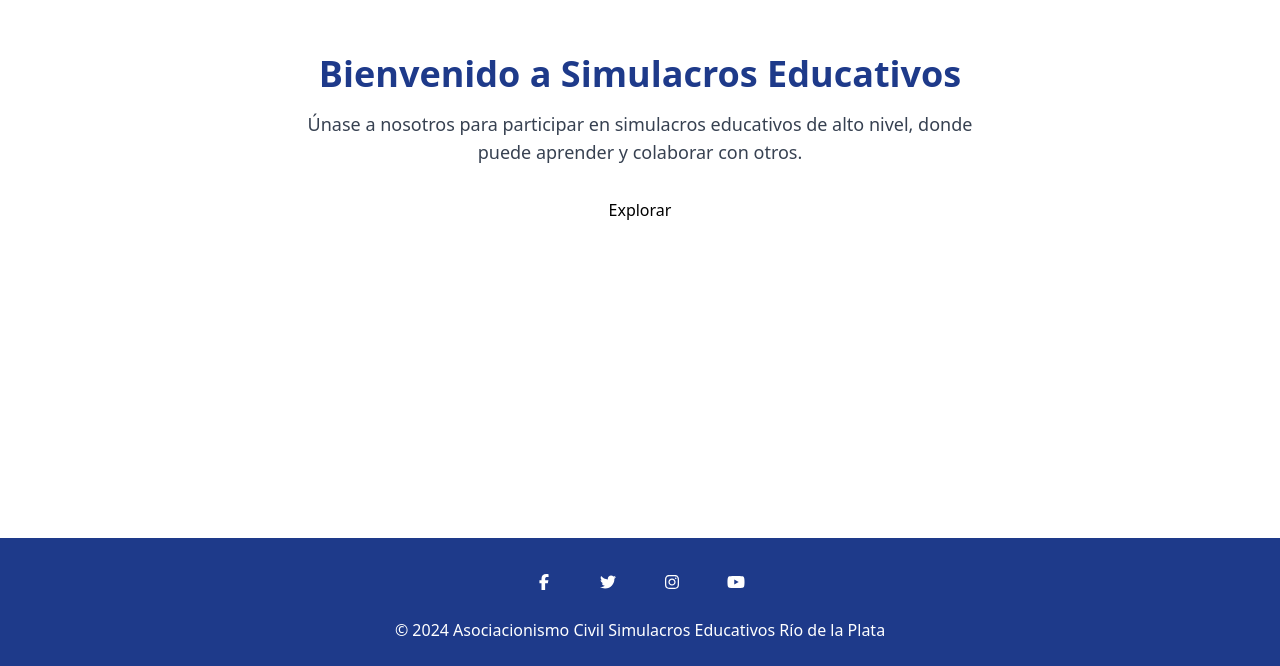
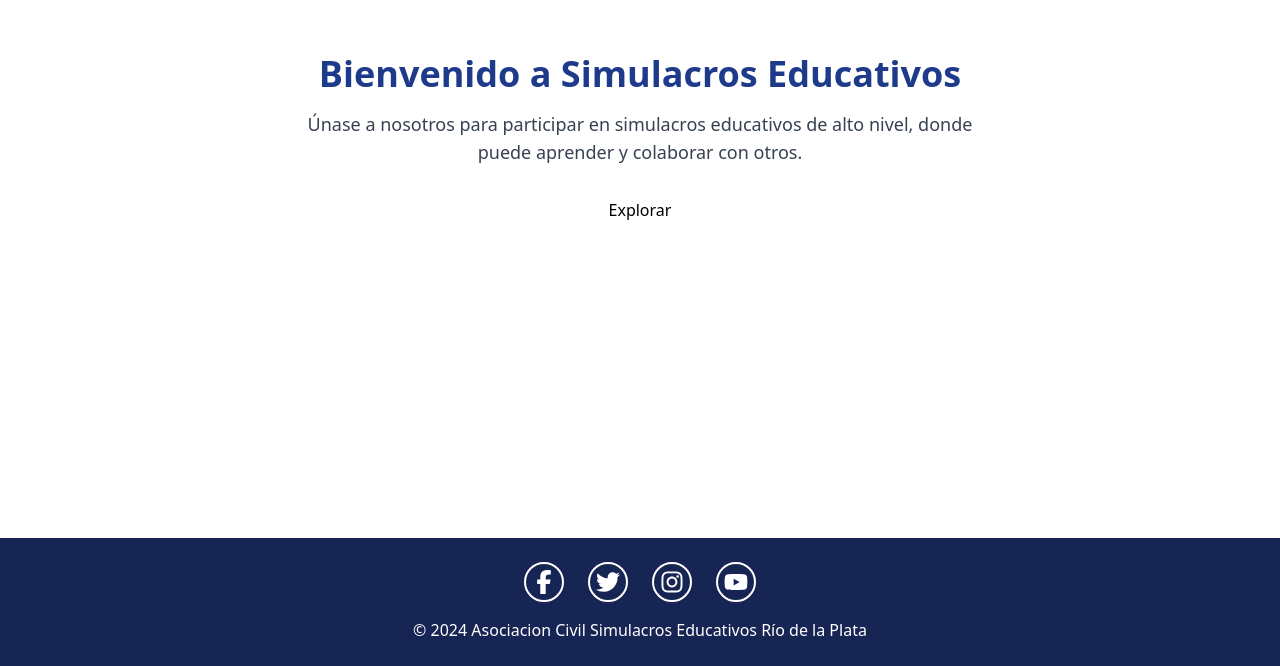
Before and after one commit to UliG1430/acserp-onu-website, a React (Vite) app: page / in a window 1280 px wide. Shown: the part 399-1065 px from the top of the page. Built offline with nearby package versions, Linux system fonts and the light colour scheme; the HTML template or start-up script is replaced by a standard one.

Commit message:
new style footer social media icons

```diff
--- a/src/components/Footer.jsx
+++ b/src/components/Footer.jsx
@@ -4,50 +4,50 @@ import { faFacebookF, faTwitter, faInstagram, faYoutube } from '@fortawesome/fre
 
 const Footer = () => {
   return (
-    <footer className="bg-blue-900 text-white py-6">
+    <footer className="bg-blue-950 text-white py-6">
       <div className="container mx-auto flex justify-center space-x-6">
         {/* Facebook */}
-        <a href="https://facebook.com" target="_blank" rel="noopener noreferrer" className="social-icon si-facebook group">
-          <span className="icon">
-            <FontAwesomeIcon icon={faFacebookF} className="text-white" />
+        <a href="https://facebook.com" target="_blank" rel="noopener noreferrer" className="social-icon group relative flex items-center justify-center w-12 h-12 border-2 border-white rounded-full overflow-hidden transition duration-300 ease-in-out hover:bg-blue-500">
+          <span className="absolute inset-0 flex items-center justify-center text-white transition-transform duration-300 ease-in-out transform group-hover:-translate-y-full">
+            <FontAwesomeIcon icon={faFacebookF} className="h-6 w-6" />
           </span>
-          <span className="icon-active">
-            <FontAwesomeIcon icon={faFacebookF} className="text-blue-500" />
+          <span className="absolute inset-0 flex items-center justify-center text-blue-500 transition-transform duration-300 ease-in-out transform translate-y-full group-hover:translate-y-0 group-hover:text-white">
+            <FontAwesomeIcon icon={faFacebookF} className="h-6 w-6" />
           </span>
         </a>
 
         {/* Twitter */}
-        <a href="https://twitter.com" target="_blank" rel="noopener noreferrer" className="social-icon si-twitter group">
-          <span className="icon">
-            <FontAwesomeIcon icon={faTwitter} className="text-white" />
+        <a href="https://twitter.com" target="_blank" rel="noopener noreferrer" className="social-icon group relative flex items-center justify-center w-12 h-12 border-2 border-white rounded-full overflow-hidden transition duration-300 ease-in-out hover:bg-blue-400">
+          <span className="absolute inset-0 flex items-center justify-center text-white transition-transform duration-300 ease-in-out transform group-hover:-translate-y-full">
+            <FontAwesomeIcon icon={faTwitter} className="h-6 w-6" />
           </span>
-          <span className="icon-active">
-            <FontAwesomeIcon icon={faTwitter} className="text-blue-400" />
+          <span className="absolute inset-0 flex items-center justify-center text-blue-400 transition-transform duration-300 ease-in-out transform translate-y-full group-hover:translate-y-0 group-hover:text-white">
+            <FontAwesomeIcon icon={faTwitter} className="h-6 w-6" />
           </span>
         </a>
 
         {/* Instagram */}
-        <a href="https://instagram.com" target="_blank" rel="noopener noreferrer" className="social-icon si-instagram group">
-          <span className="icon">
-            <FontAwesomeIcon icon={faInstagram} className="text-white" />
+        <a href="https://instagram.com" target="_blank" rel="noopener noreferrer" className="social-icon group relative flex items-center justify-center w-12 h-12 border-2 border-white rounded-full overflow-hidden transition duration-300 ease-in-out hover:bg-pink-500">
+          <span className="absolute inset-0 flex items-center justify-center text-white transition-transform duration-300 ease-in-out transform group-hover:-translate-y-full">
+            <FontAwesomeIcon icon={faInstagram} className="h-6 w-6" />
           </span>
-          <span className="icon-active">
-            <FontAwesomeIcon icon={faInstagram} className="text-pink-500" />
+          <span className="absolute inset-0 flex items-center justify-center text-pink-500 transition-transform duration-300 ease-in-out transform translate-y-full group-hover:translate-y-0 group-hover:text-white">
+            <FontAwesomeIcon icon={faInstagram} className="h-6 w-6" />
           </span>
         </a>
 
         {/* YouTube */}
-        <a href="https://youtube.com" target="_blank" rel="noopener noreferrer" className="social-icon si-youtube group">
-          <span className="icon">
-            <FontAwesomeIcon icon={faYoutube} className="text-white" />
+        <a href="https://youtube.com" target="_blank" rel="noopener noreferrer" className="social-icon group relative flex items-center justify-center w-12 h-12 border-2 border-white rounded-full overflow-hidden transition duration-300 ease-in-out hover:bg-red-500">
+          <span className="absolute inset-0 flex items-center justify-center text-white transition-transform duration-300 ease-in-out transform group-hover:-translate-y-full">
+            <FontAwesomeIcon icon={faYoutube} className="h-6 w-6" />
           </span>
-          <span className="icon-active">
-            <FontAwesomeIcon icon={faYoutube} className="text-red-500" />
+          <span className="absolute inset-0 flex items-center justify-center text-red-500 transition-transform duration-300 ease-in-out transform translate-y-full group-hover:translate-y-0 group-hover:text-white">
+            <FontAwesomeIcon icon={faYoutube} className="h-6 w-6" />
           </span>
         </a>
       </div>
       <div className="text-center mt-4">
-        <p>© 2024 Asociacionismo Civil Simulacros Educativos Río de la Plata</p>
+        <p>© 2024 Asociacion Civil Simulacros Educativos Río de la Plata</p>
       </div>
     </footer>
   );
--- a/src/components/Navbar.jsx
+++ b/src/components/Navbar.jsx
@@ -2,7 +2,7 @@ import React from 'react';
 
 const Navbar = () => {
   return (
-    <nav className="bg-blue-900">
+    <nav className="bg-blue-950">
       <ul className="flex justify-center space-x-6 py-2">
         <li><a href="#" className="text-white hover:text-gray-400">Inicio</a></li>
         <li><a href="#" className="text-white hover:text-gray-400">ACSERP</a></li>
```
